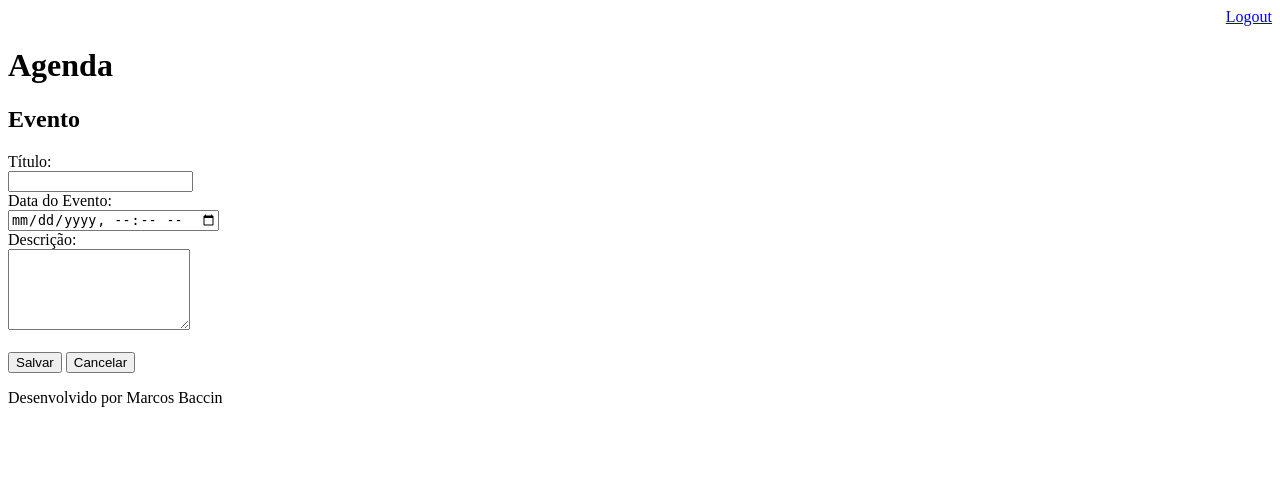
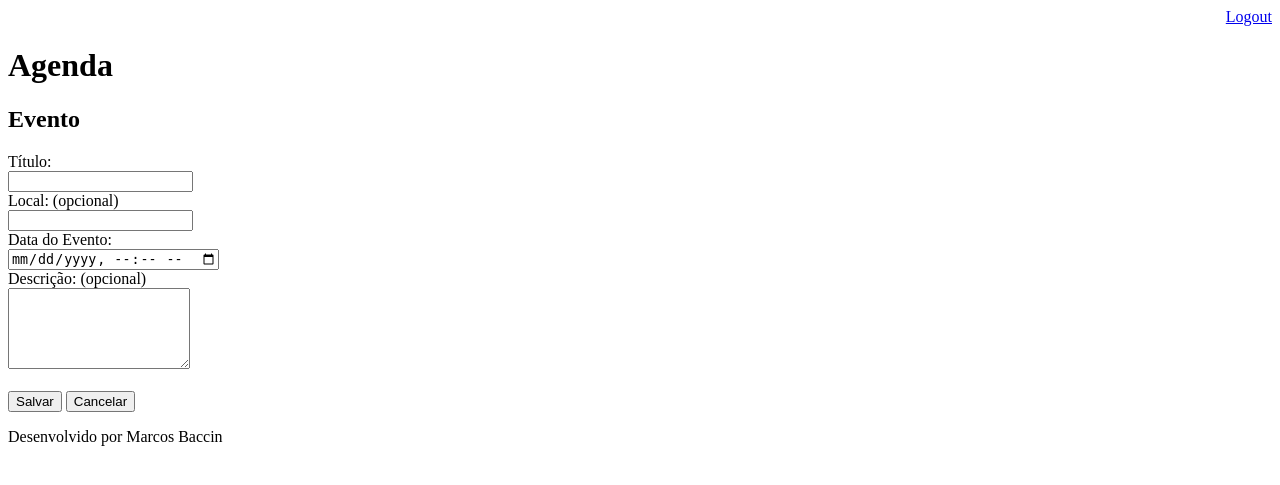
Before and after one commit to marcosbaccin/agenda, a Django app: page /agenda/evento/ in a window 1280 px wide. Shown: the top 485 px of the page. Run offline with Django 4.2, Linux system fonts and the light colour scheme; a user stored in the database is signed in.

Commit message:
Exercício para incluir o campo local no template de inserção

```diff
--- a/core/models.py
+++ b/core/models.py
@@ -5,7 +5,7 @@ from django.contrib.auth.models import User
 
 class Evento(models.Model):
     titulo = models.CharField(max_length=100)
-    local = models.CharField(max_length=100)
+    local = models.CharField(max_length=100, blank=True, null=True)
     descricao = models.TextField(blank=True, null=True)
     data_evento = models.DateTimeField(verbose_name='Data do Evento')
     data_criacao = models.DateField(auto_now=True)
--- a/core/views.py
+++ b/core/views.py
@@ -46,10 +46,12 @@ def evento(request):
 def submit_evento(request):
     if request.POST:
         titulo = request.POST.get('titulo')
+        local = request.POST.get('local')
         data_evento = request.POST.get('data_evento')
         descricao = request.POST.get('descricao')
         usuario = request.user
         Evento.objects.create(titulo=titulo,
+                              local=local,
                               data_evento=data_evento,
                               descricao=descricao,
                               usuario=usuario)
--- a/templates/evento.html
+++ b/templates/evento.html
@@ -8,11 +8,15 @@
         <br>
         <input type="text" name="titulo">
         <br>
+        <label>Local: (opcional)</label>
+        <br>
+        <input type="text" name="local">
+        <br>
         <label>Data do Evento:</label>
         <br>
         <input type="datetime-local" name="data_evento">
         <br>
-        <label>Descrição:</label>
+        <label>Descrição: (opcional)</label>
         <br>
         <textarea name="descricao" rows="5"></textarea>
         <br><br>
```
Also changed, not shown: db.sqlite3.
